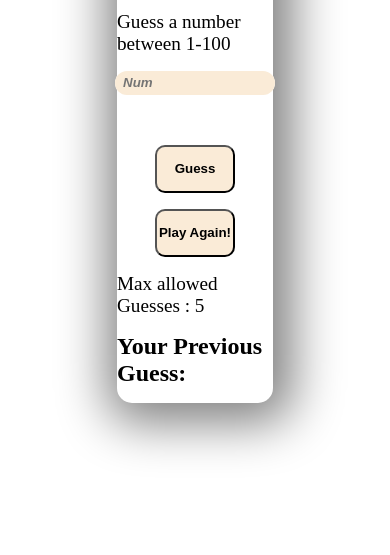
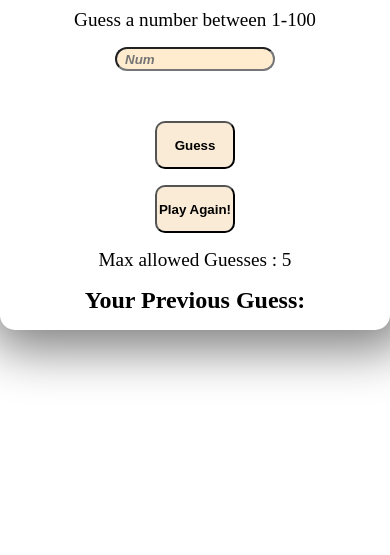
Before and after one commit to RevanToma/Guess-num, a plain HTML site: page index.html in a window 390 px wide. Shown: the part 289-844 px from the top of the page. Drawn offline with Linux system fonts and the light colour scheme.

Commit message:
Fixed mobile style

```diff
--- a/style.css
+++ b/style.css
@@ -25,7 +25,7 @@ h1#h1 {
     align-items: center;
     box-shadow: 5px 5px 50px 15px gray;
     border-radius: 15px;
-    width: 40vw;
+    width: 100%;
     gap: 1rem;
 
 
@@ -33,8 +33,8 @@ h1#h1 {
 }
 
 #input {
-    border: none;
-    box-shadow: 5px 5px 50px 15px antiquewhite inset;
+
+    box-shadow: 5px 5px 50px 15px blanchedalmond inset;
     width: 10rem;
     height: 1.5rem;
     border-radius: 1rem;
```
